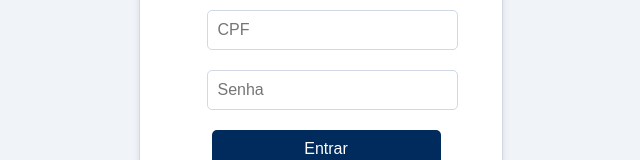
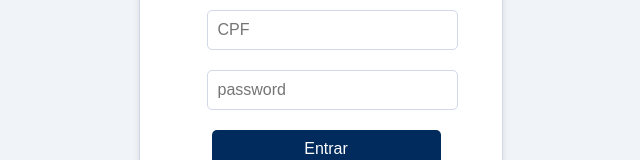
Before and after one commit to BrenoHB/trabalhos-faculdade, a React (Create React App) app in the folder frontend/: page / in a window 1280 px wide. Shown: the part 321-481 px from the top of the page, without its empty margins (350-990 px from the left). Built offline with nearby package versions, Linux system fonts and the light colour scheme.

Commit message:
Erro 405
fix

```diff
--- a/frontend/src/pages/Login.js
+++ b/frontend/src/pages/Login.js
@@ -1,7 +1,7 @@
-// Login.js
+
 import React, { useState } from 'react';
 import { useNavigate } from 'react-router-dom';
-import InputMask from 'react-input-mask'; // Importando a biblioteca para aplicar a máscara
+import InputMask from 'react-input-mask';
 import { useAuth } from '../contexts/AuthContext'; // Para acessar o contexto de autenticação
 import '../styles/Login.css'; // Adicione o caminho para o seu arquivo CSS
 import axios from 'axios';
@@ -9,16 +9,16 @@ import axios from 'axios';
 const Login = () => {
   const { login } = useAuth();
   const [cpf, setCpf] = useState('');
-  const [senha, setSenha] = useState('');
+  const [password, setpassword] = useState('');
   const navigate = useNavigate();
 
   // Função para o login
   const handleLogin = async () => {
     try {
       // Envia os dados de login para o backend
-      const response = await axios.post('http://localhost:5000/auth/login', {
+      const response = await axios.post('http://localhost:5136/login', {
         cpf,
-        senha
+        password
       });
 
       if (response.data.token) {
@@ -26,6 +26,7 @@ const Login = () => {
         login(); // Atualiza o contexto de autenticação
         navigate('/home'); // Redireciona para a página inicial
       }
+      console.log(cpf, password);
     } catch (error) {
       alert('Erro no login, verifique seus dados');
     }
@@ -54,13 +55,13 @@ const Login = () => {
           </InputMask>
         </div>
 
-        {/* Campo de Senha */}
+        {/* Campo de password */}
         <div className="form-group">
           <input
             type="password"
-            placeholder="Senha"
-            value={senha}
-            onChange={(e) => setSenha(e.target.value)}
+            placeholder="password"
+            value={password}
+            onChange={(e) => setpassword(e.target.value)}
             className="input"
           />
         </div>
```
Also changed, not shown: 9 other files (tests, documents, lock files or other folders).
